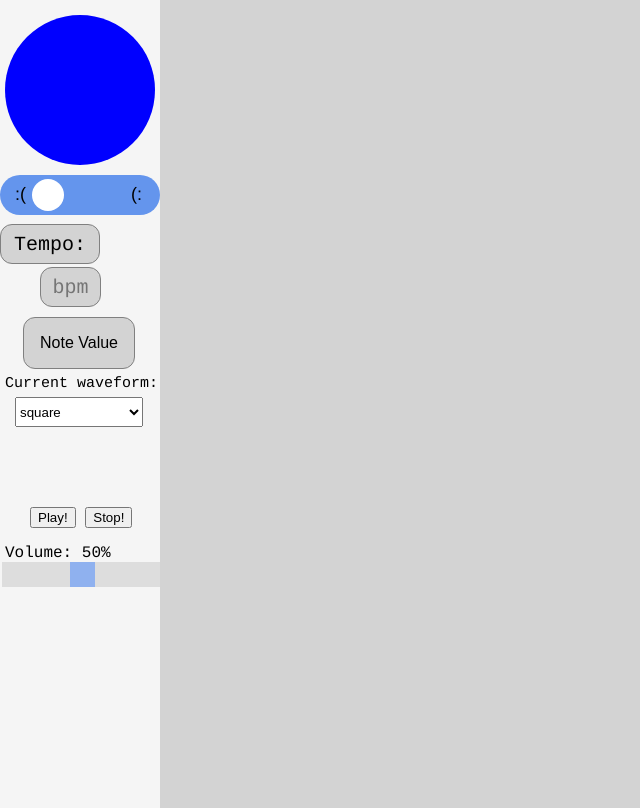
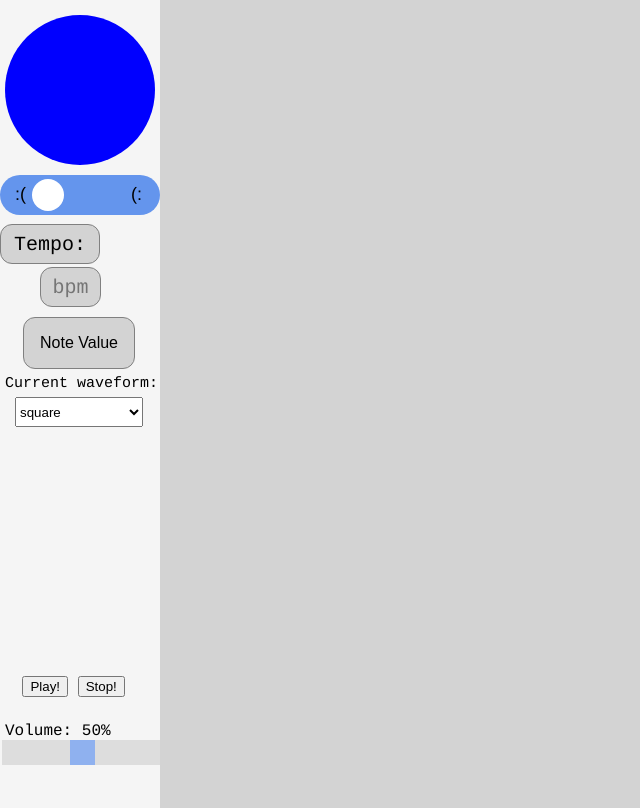
Before and after one commit to azaddima/viewsic, a plain HTML site: page Web/index.html in a window 1280 px wide. Shown: the whole page, without its empty margins (0-640 px from the left). Drawn offline with Linux system fonts and the light colour scheme.

Commit message:
Refactor positions of volume slider and PlayPause buttons

```diff
--- a/Web/index.html
+++ b/Web/index.html
@@ -45,15 +45,17 @@
             <option value="triangle">triangle</option>
         </select>
     </div>
-    <div style="margin-left: 30px; margin-top: 80px">
+    <div class="launchControl" >
+    <div class="playPause">
         <span>
             <button id="playbtn" onclick="playSound()">Play!</button>
             <button id="stopbtn" onclick="stopSound()">Stop!</button>
         </span>
     </div>
-    <div class="slidecontainer" style="margin-top: 5px">
+    <div class="slidecontainer">
         <p style="margin-left: 5px; margin-bottom: -2px">Volume: <span id="demo"></span>%</p>
         <input type="range" min="0" max="100" step="10" value="50" class="sliderVolume" id="myRange">
+    </div>
     </div>
 </div>
 
--- a/Web/style.css
+++ b/Web/style.css
@@ -159,12 +159,11 @@ input:checked + .sliderMood:before {
   border-radius: 50%;
 }
 
-.slidecontainer {
-  width: 100%;
-}
 
 .sliderVolume {
   -webkit-appearance: none;
+  position: absolute;
+
   width: 100%;
   height: 25px;
   background: #d3d3d3;
@@ -174,6 +173,17 @@ input:checked + .sliderMood:before {
   transition: opacity .2s;
 }
 
+.playPause {
+    position: absolute;
+    bottom: 15%;
+    right: 22%;
+}
+
+.slidecontainer {
+  width: 100%;
+  position: absolute;
+  bottom: 10%;
+}
 .sliderVolume:hover {
   opacity: 1;
 }
```
